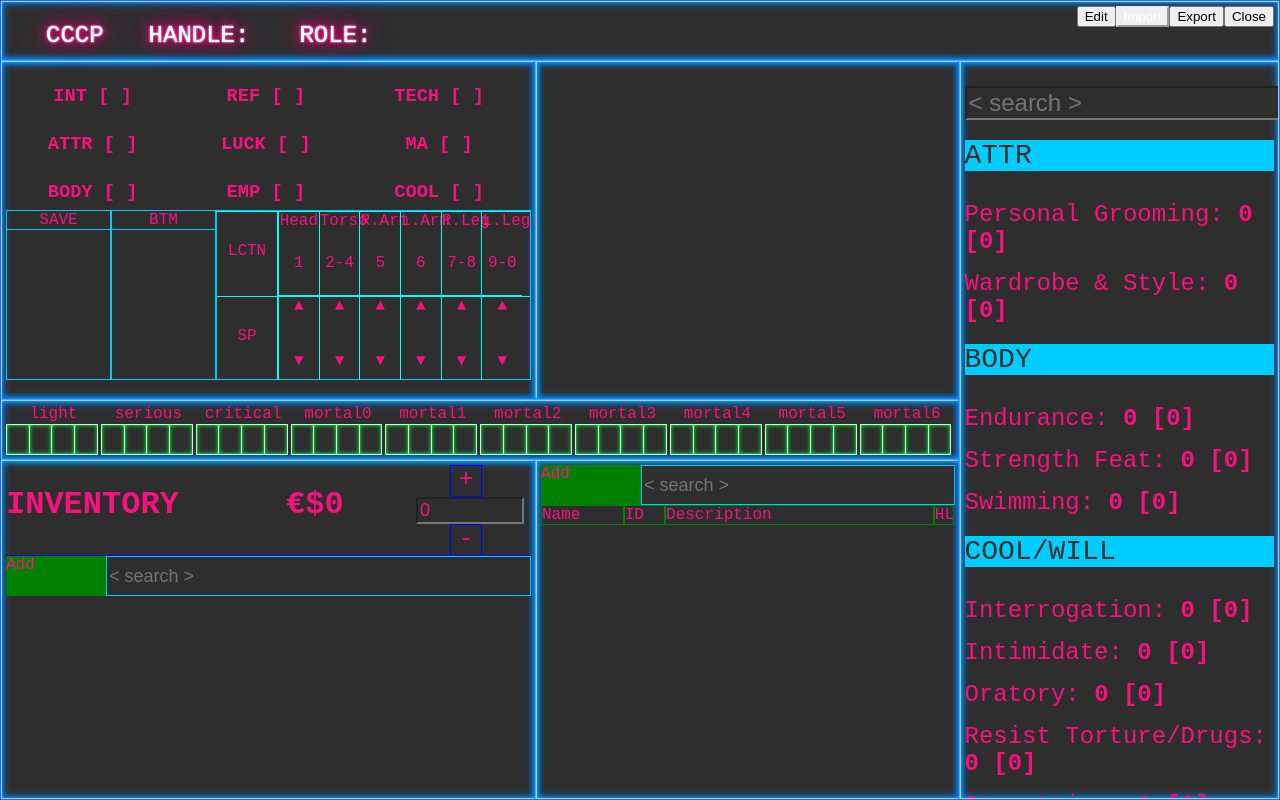
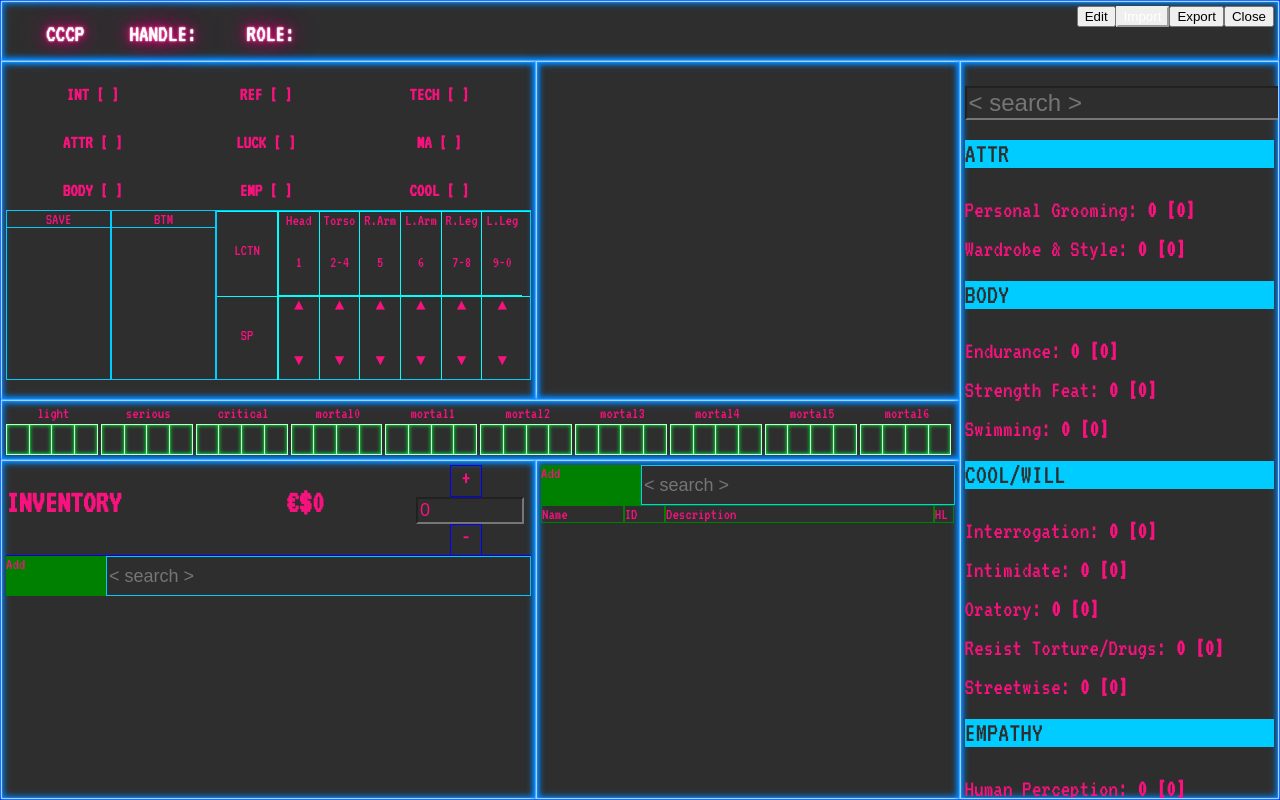
Before and after one commit to Snowcart/cyberpunk-character-console-project, a React app in the folder app/: page / in a window 1280 px wide. Built offline with nearby package versions, Linux system fonts and the light colour scheme.

Commit message:
Adding in new font

```diff
--- a/app/src/App.tsx
+++ b/app/src/App.tsx
@@ -22,9 +22,10 @@ export default () => {
 	}
 
 	body {
-		font-family: 'Source Code Pro', monospace;
+		font-family: 'VT323', monospace;
 		height: 100%;
 		margin: 0;
+		color: #00616e;
 	}
 
 	body, input {
--- a/app/src/common/Autocomplete.tsx
+++ b/app/src/common/Autocomplete.tsx
@@ -1,5 +1,5 @@
+import * as ReactAutocomplete from 'react-autocomplete';
 import * as React from 'react';
-import * as ReactAutocomplete from 'react-autocomplete';
 
 const Autocomplete = <_, T>(props: Props<T>) => {
 	const { itemValue, valueSetter, onSelect: propOnSelect, itemRender, ...directProps } = props;
--- a/app/src/index.html
+++ b/app/src/index.html
@@ -11,4 +11,7 @@
 	<body>
 		<div id="app"></div>
 	</body>
+	<style>
+		@import url('https://fonts.googleapis.com/css2?family=VT323&display=swap');
+	</style>
 </html>
```
